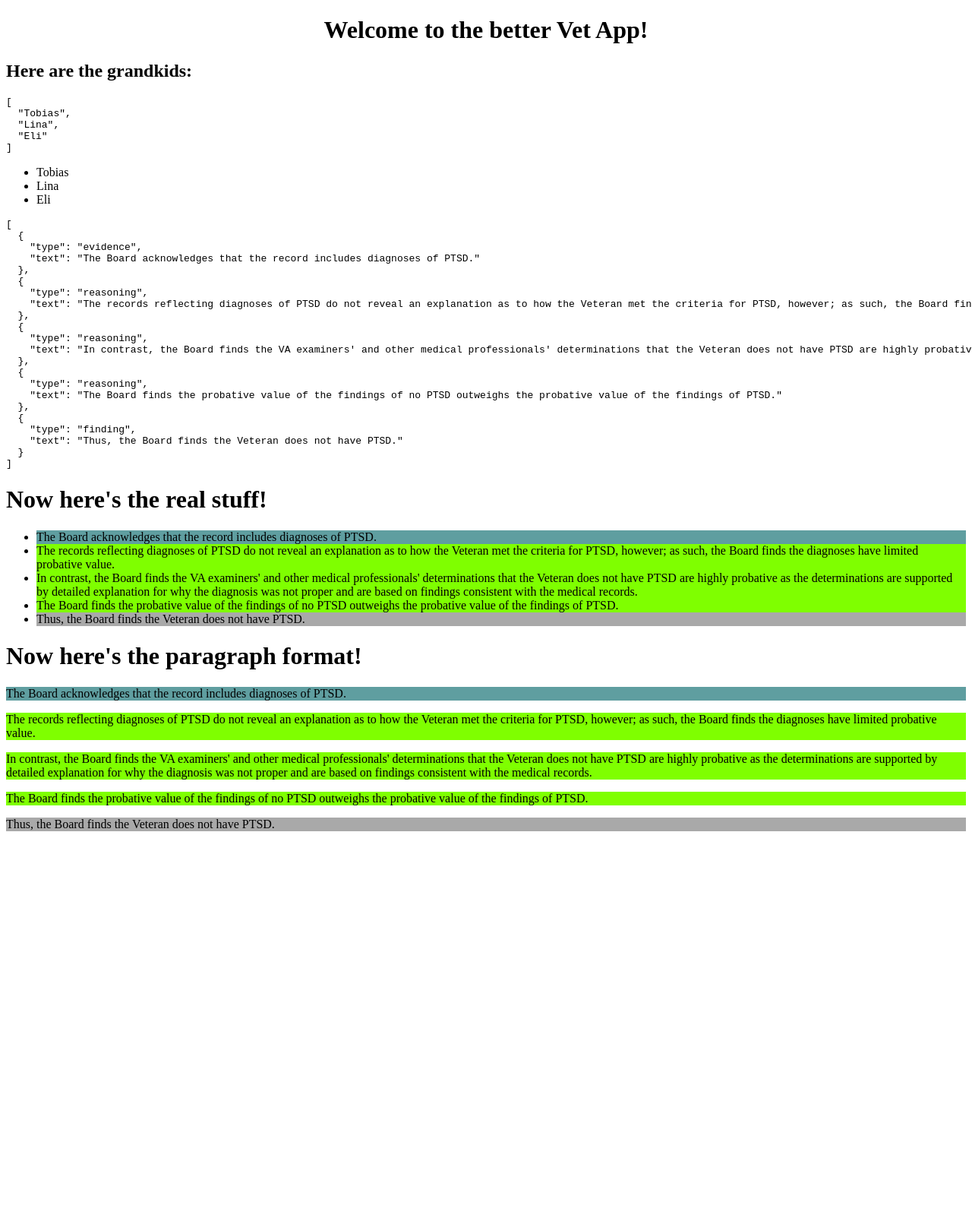
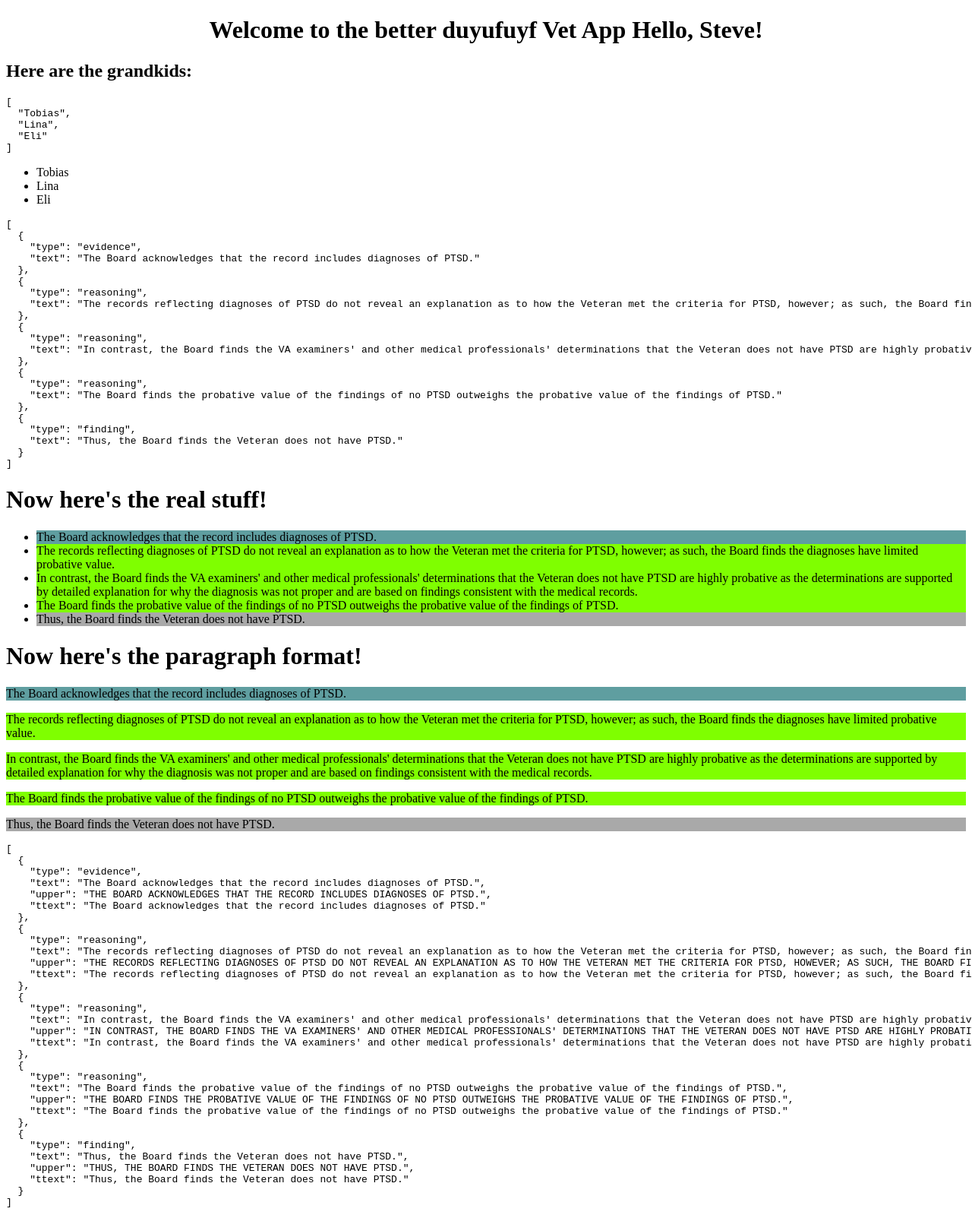
Before and after one commit to SteveStrong/betterVetApp, an Angular app: page / in a window 1280 px wide. Shown: the top 1603 px of the page at 76% size. Before the commit the page ends 1110 px from the top, so only its background shows below. Built offline with nearby package versions, Linux system fonts and the light colour scheme.

Commit message:
transformvet into copies

```diff
--- a/src/app/app.component.html
+++ b/src/app/app.component.html
@@ -1,7 +1,7 @@
 <!--The content below is only a placeholder and can be replaced.-->
 <div style="text-align:center">
   <h1>
-    Welcome to {{ title }}!
+    Welcome to {{transform()}}!
   </h1>
 </div>
 <h2>Here are the grandkids: </h2>
@@ -12,3 +12,4 @@
 <ul><li [ngClass]="item.type" *ngFor="let item of vetpara">{{item.text}}</li></ul>
 <h1>Now here's the paragraph format!</h1>
 <div><p [ngClass]="item.type" *ngFor="let item of vetpara">{{item.text}}</p></div>
+<pre>{{transformvet() | json}}</pre>
--- a/src/app/app.component.ts
+++ b/src/app/app.component.ts
@@ -6,7 +6,7 @@ import { Component } from '@angular/core';
   styleUrls: ['./app.component.css']
 })
 export class AppComponent {
-  title = 'the better Vet App';
+  title = 'the better duyufuyf Vet App';
   data = {};
   list = ['Tobias', 'Lina', 'Eli'];
   vetpara = [
@@ -32,4 +32,24 @@ export class AppComponent {
     }
   ]
 
+  transform() {
+    return `${this.title}  Hello, Steve`;
+  }
+
+  transformvet() {
+    let result = [];
+    this.vetpara.forEach(function (item) {
+      let transformedtext = item.text;
+      let xxx = {
+        type: item.type,
+        text: item.text,
+        upper: item.text.toUpperCase(),
+        ttext: transformedtext
+      }
+      result.push(xxx);
+    });
+    return result;
+  }
+
+
 }
```
